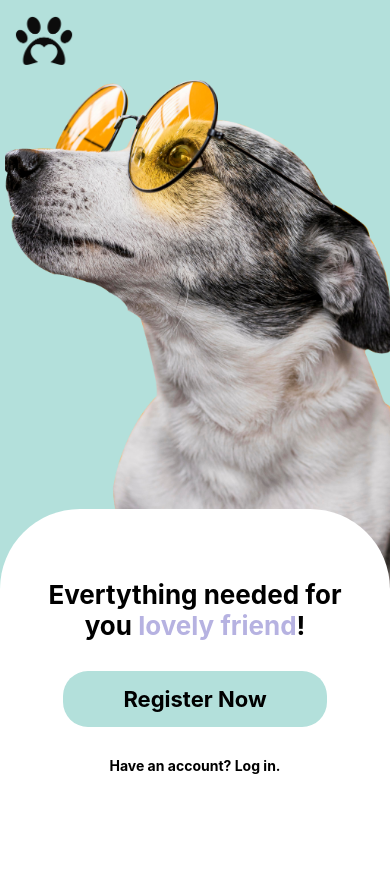
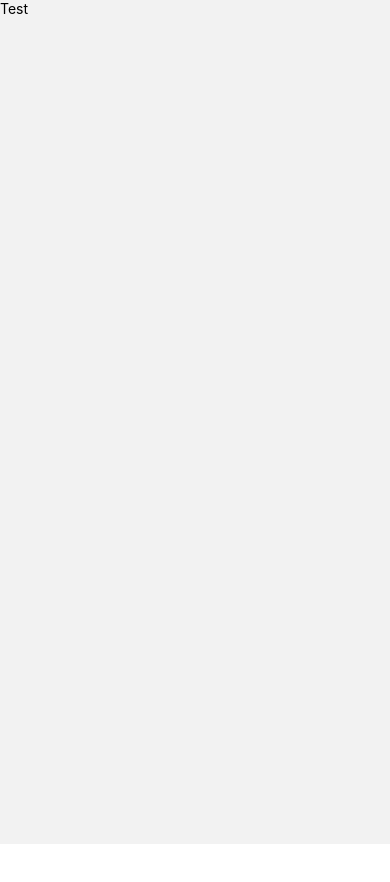
Before and after one commit to NikolVasileva/pet-food-shop-react-native, a React Native app: screen /RegisterScreen in a window 390 px wide. Shown: the top 882 px of the page. After the commit the page ends 844 px from the top, so only its background shows below. Built offline with nearby package versions, Linux system fonts and the light colour scheme.

Commit message:
Create Auth Navigator and Register Screen

```diff
--- /dev/null
+++ b/src/navigator/AuthNavigator.jsx
@@ -0,0 +1,16 @@
+import { createNativeStackNavigator } from "@react-navigation/native-stack";
+import RegisterScreen from "../screens/RegisterScreen";
+import StartScreen from "../screens/StartScreen";
+
+
+export default function AuthNavigator() {
+
+    const Stack = createNativeStackNavigator();
+
+    return(
+        <Stack.Navigator screenOptions={{ headerShown: false }}>
+            <Stack.Screen name="Start" component={StartScreen} />
+            <Stack.Screen name="RegisterScreen" component={RegisterScreen} />
+        </Stack.Navigator>
+    )
+}
--- a/src/navigator/RootNavigator.jsx
+++ b/src/navigator/RootNavigator.jsx
@@ -1,5 +1,5 @@
 import { createNativeStackNavigator } from "@react-navigation/native-stack";
-import StartScreen from "../screens/StartScreen";
+import AuthNavigator from "./AuthNavigator";
 
 export default function RootNavigator() {
 
@@ -7,7 +7,7 @@ export default function RootNavigator() {
 
     return(
         <Stack.Navigator screenOptions={{ headerShown: false }}>
-            <Stack.Screen name="Start" component={StartScreen} />
+            <Stack.Screen name="Auth" component={AuthNavigator} />
         </Stack.Navigator>
     )
 }
--- /dev/null
+++ b/src/screens/RegisterScreen.jsx
@@ -0,0 +1,7 @@
+import { Text } from "react-native";
+
+export default function RegisterScreen() {
+    return(
+        <Text>Test</Text>
+    )
+}
--- a/src/screens/StartScreen.jsx
+++ b/src/screens/StartScreen.jsx
@@ -2,12 +2,12 @@ import { Dimensions, Image, StyleSheet, Text, View } from "react-native";
 import { SafeAreaView } from "react-native-safe-area-context";
 import MainButton from "../components/MainButton";
 
-export default function StartScreen() {
+export default function StartScreen({navigation}) {
 
     const { width } = Dimensions.get("window");
 
     const registerPressHandler = () => {
-        console.log("Press")
+        navigation.navigate("RegisterScreen")
     }
 
     return (
```
